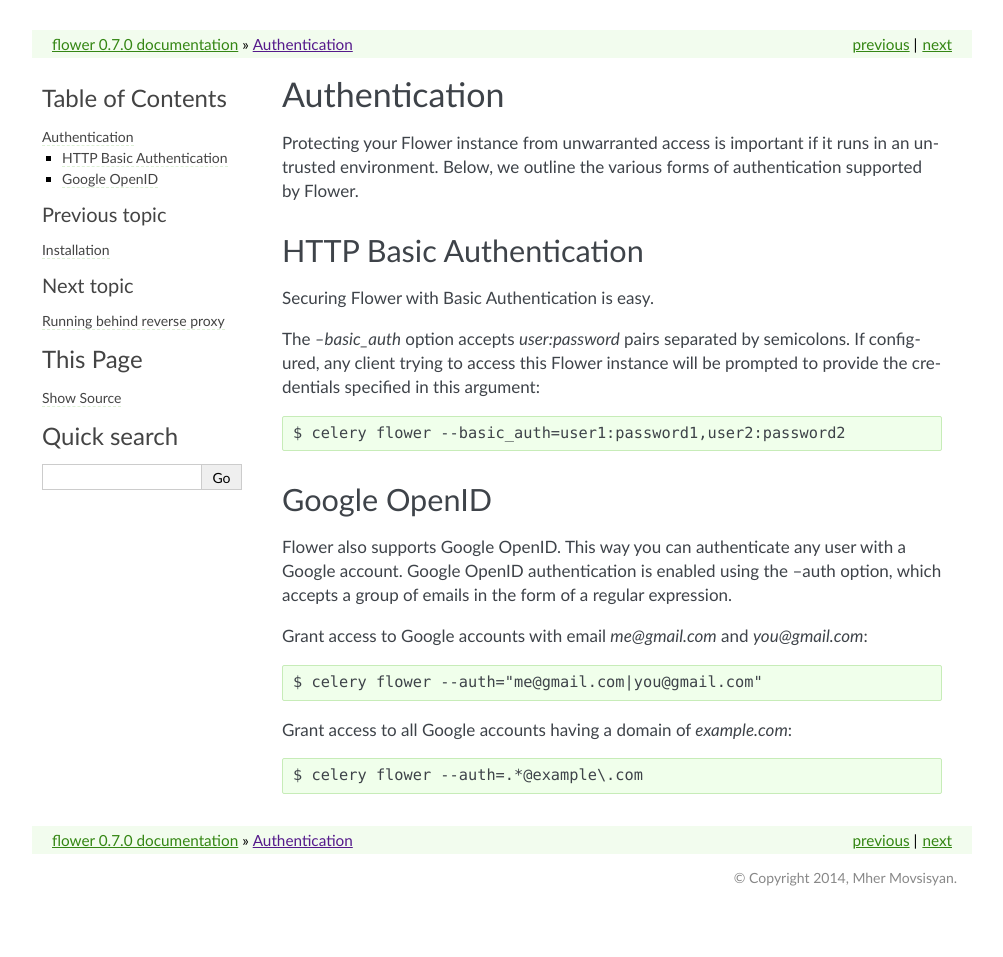
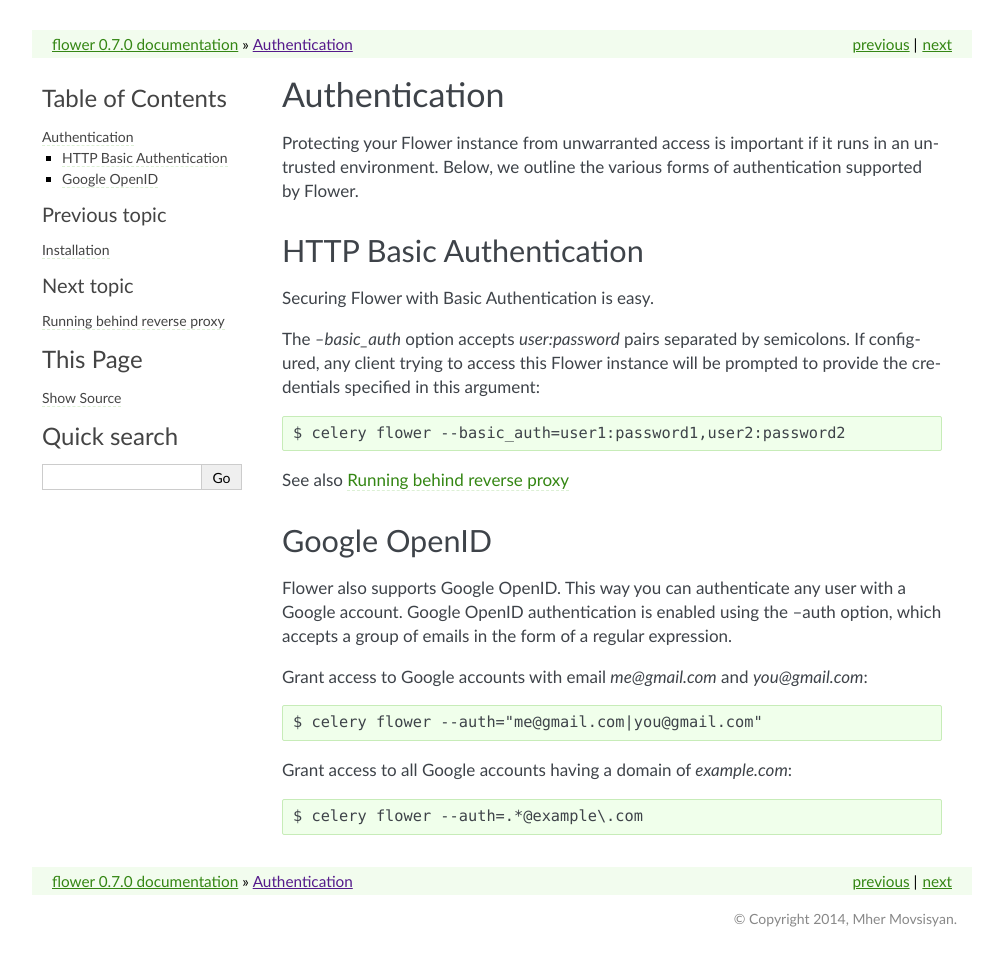
Before and after one commit to mher/flower, a Sphinx documentation site: the page built from docs/auth.rst, in a window 1280 px wide. Shown: the whole page, without its empty margins (138-1141 px from the left). Built offline with Sphinx 7.4.7, drawn with Linux system fonts in a browser that asks for light colours; before the commit the page ends 916 px from its top, so only the background shows below that.

Commit message:
Add a link to reverse proxying from the auth

```diff
--- a/docs/auth.rst
+++ b/docs/auth.rst
@@ -17,6 +17,8 @@
 
     $ celery flower --basic_auth=user1:password1,user2:password2
 
+See also :ref:`reverse-proxy`
+
 Google OpenID
 -------------
 
--- a/docs/reverse-proxy.rst
+++ b/docs/reverse-proxy.rst
@@ -1,3 +1,5 @@
+.. _reverse-proxy:
+
 Running behind reverse proxy
 ============================
 
```
